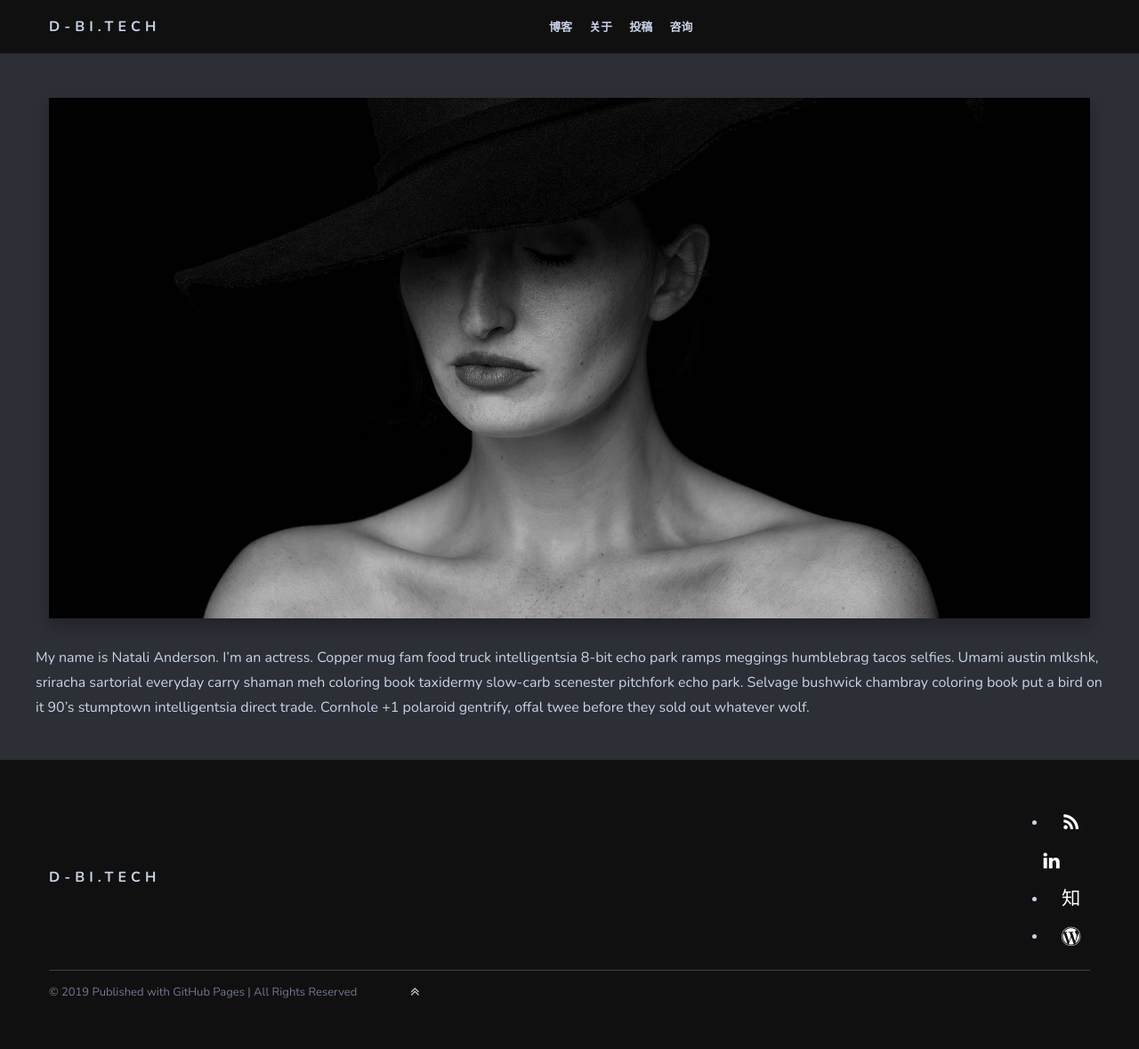
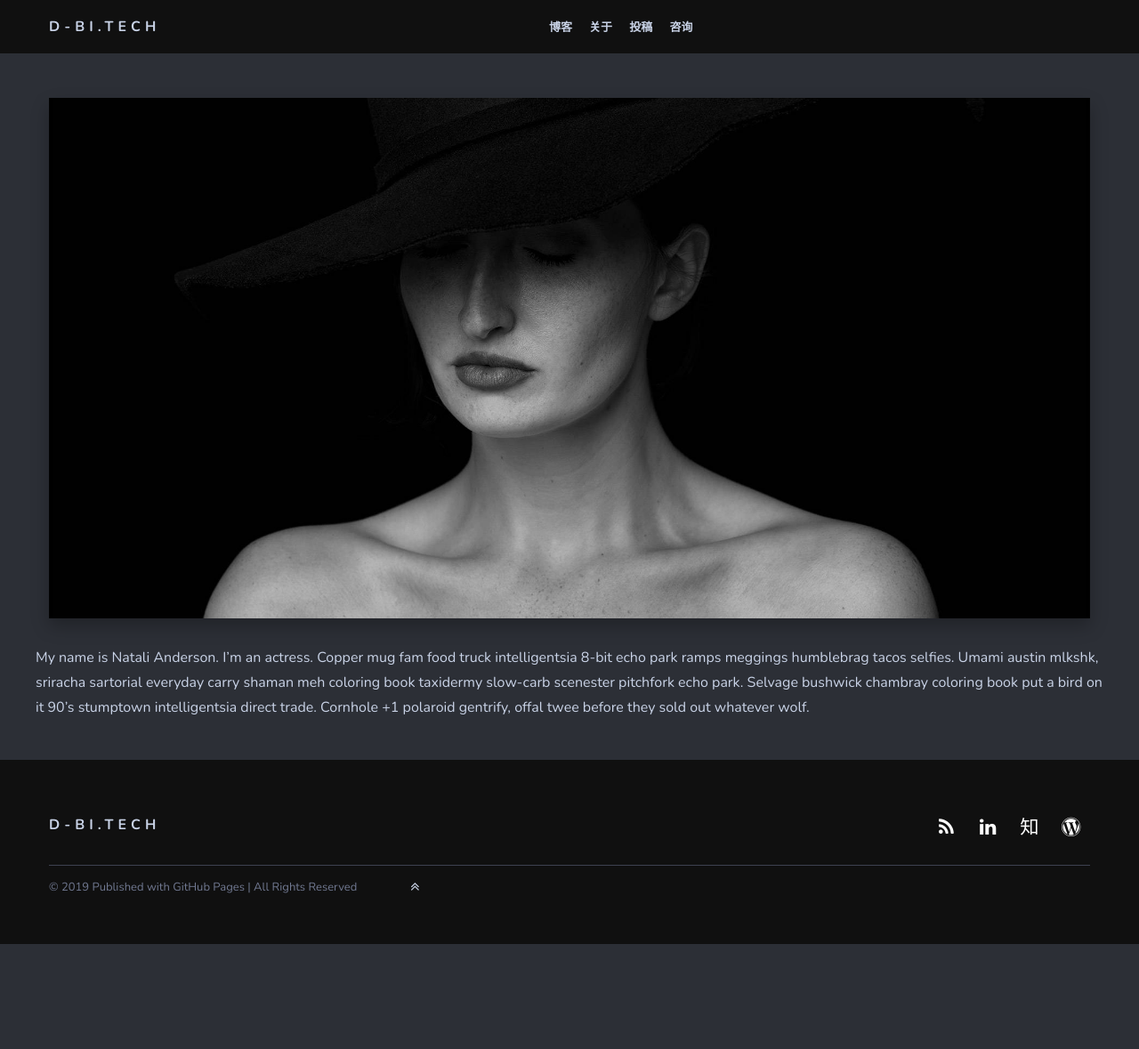
Before and after one commit to D-BI-TECH/D-BI-TECH.github.io, a Jekyll site: the page built from _pages/contribute.md, in a window 1280 px wide. Shown: the whole page at 89% size. Built offline with Jekyll 4.4.1, drawn with Linux system fonts in a browser that asks for light colours; nearby versions of some CDN libraries; after the commit the page ends 1061 px from its top, so only the background shows below that.

Commit message:
Update footer.html

```diff
--- a/_includes/footer.html
+++ b/_includes/footer.html
@@ -8,13 +8,13 @@
           </h2>
 	  <div class="feed">
 		{% if site.RSS %}
-                    <li>
+
                         <a href="{{ "/feed.xml" | prepend: site.baseurl }}">
                             <span class="fa-stack fa-lg">
                                 <i class="fa fa-rss fa-stack-1x fa-inverse"></i>
                             </span>
                         </a>
-                    </li>
+
                 {% endif %}
                 {% if site.linkedin %}
 
@@ -26,22 +26,22 @@
 
                 {% endif %}
                 {% if site.zhihu %}
-                    <li>
+
                         <a target="_blank" href="{{ site.zhihu }}">
                             <span class="fa-stack fa-lg">
                                 <i class="fa  fa-stack-1x fa-inverse">知</i>
                             </span>
                         </a>
-                    </li>
+
                {% endif %}
 	       {% if site.wordpress %}
-                    <li>
+
                         <a target="_blank" href="{{ site.wordpress }}">
                             <span class="fa-stack fa-lg">
                                 <i class="fa fa-wordpress fa-stack-1x fa-inverse"></i>
                             </span>
                         </a>
-                    </li>
+
                {% endif %}
 	  </div>
        </div>
```
